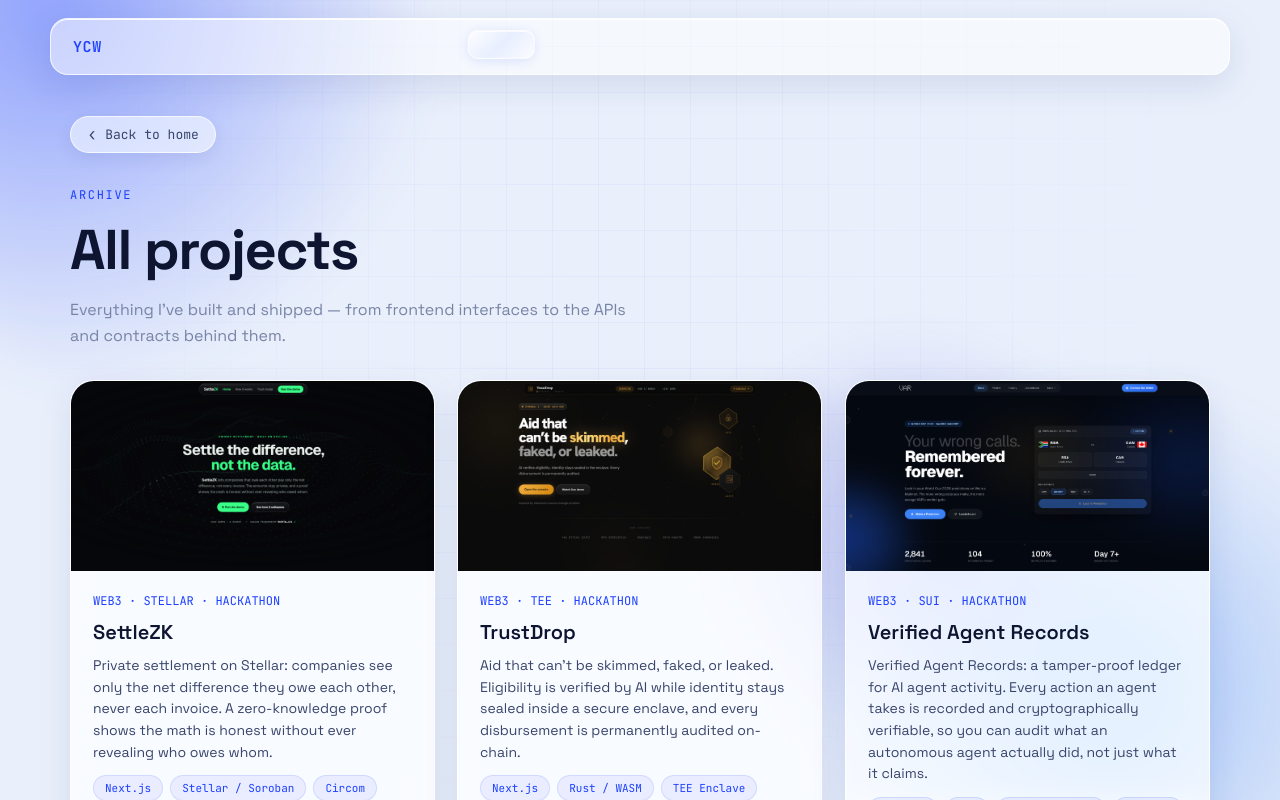
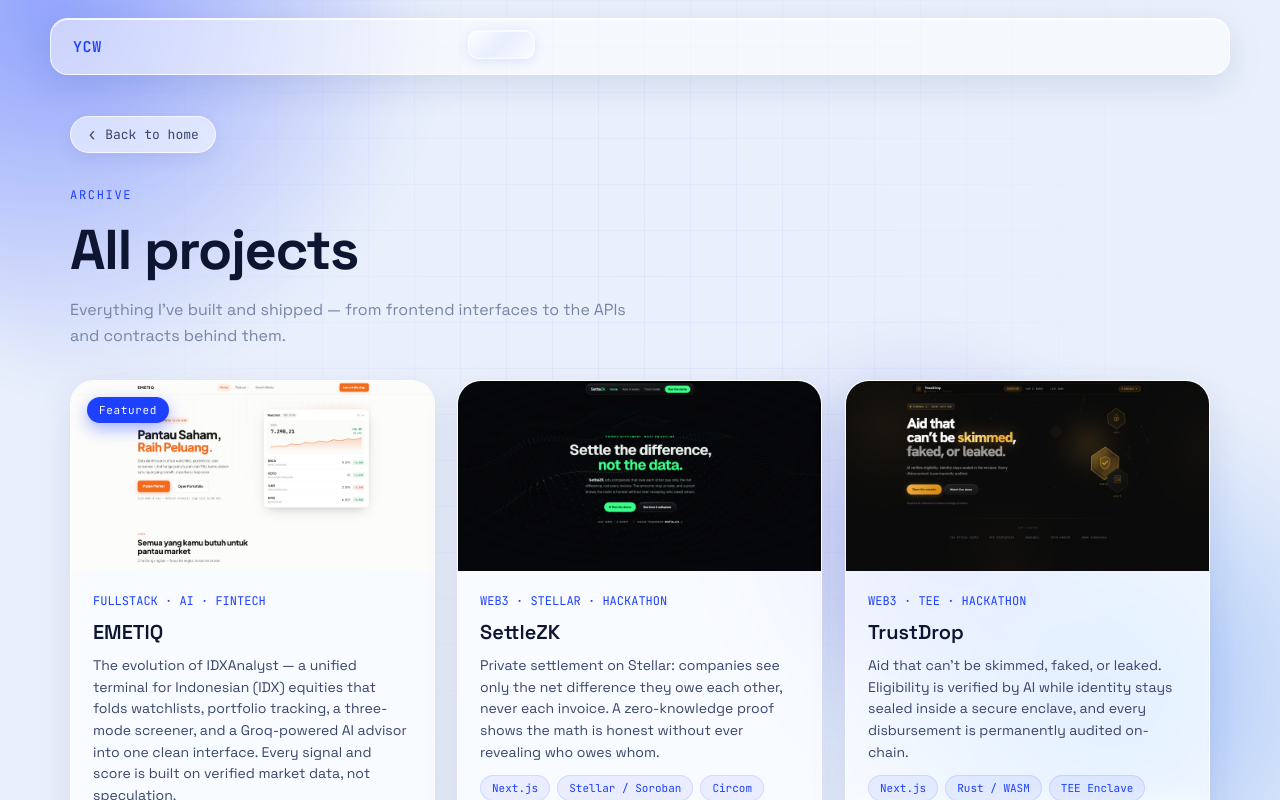
Before and after one commit to McYeremia/MyPortofolio, a Next.js app: page /projects in a window 1280 px wide. Shown: the top 800 px of the page. Built offline with nearby package versions, Linux system fonts and the light colour scheme.

Commit message:
update hierarki

```diff
--- a/src/app/(main)/projects/page.tsx
+++ b/src/app/(main)/projects/page.tsx
@@ -12,6 +12,11 @@
 };
 
 export default function ProjectsPage() {
+  // Featured projects lead the archive (top-left), keeping their relative order.
+  const orderedProjects = [...projects].sort(
+    (a, b) => Number(b.featured ?? false) - Number(a.featured ?? false),
+  );
+
   return (
     <main className={styles.page}>
       <AmbientBackground />
@@ -30,7 +35,7 @@
         </header>
 
         <div className={styles.grid}>
-          {projects.map((p) => (
+          {orderedProjects.map((p) => (
             <ProjectGridCard key={p.id} project={p} />
           ))}
         </div>
--- a/src/components/Projects.module.css
+++ b/src/components/Projects.module.css
@@ -129,6 +129,11 @@
   margin: 0;
   max-width: 440px;
   text-wrap: pretty;
+}
+
+/* wraps a grid card's thumbnail so the Featured badge can position over it */
+.cardMedia {
+  position: relative;
 }
 
 /* ---------- grid ---------- */
--- a/src/components/projectParts.tsx
+++ b/src/components/projectParts.tsx
@@ -65,7 +65,12 @@
 export function ProjectGridCard({ project, className }: { project: ProjectCard; className?: string }) {
   return (
     <TiltCard className={`${styles.card} ${className ?? ""}`}>
-      <Media project={project} />
+      <div className={styles.cardMedia}>
+        <Media project={project} />
+        {project.featured ? (
+          <span className={styles.featuredBadge}>Featured</span>
+        ) : null}
+      </div>
       <div className={styles.cardBody}>
         <div className={styles.tag}>{project.tag}</div>
         <h3 className={styles.cardTitle}>{project.title}</h3>
```
Also changed, not shown: src/components/Projects.tsx (+7 -1 lines).
